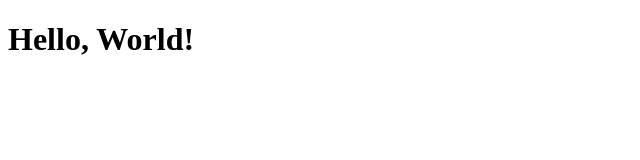
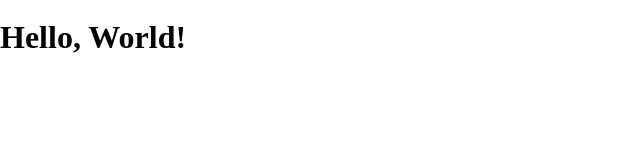
Before and after one commit to Nexters/who-really-wants-to-play, a React app: page / in a window 1280 px wide. Shown: the top 160 px of the page, without its empty margins (0-640 px from the left). Built offline with nearby package versions, Linux system fonts and the light colour scheme.

Commit message:
feat(scss): Add default styles

```diff
--- a/src/App.tsx
+++ b/src/App.tsx
@@ -1,5 +1,6 @@
 import { FunctionComponent } from 'react';
 import { createRoot } from 'react-dom/client';
+import './style/index.scss';
 
 const App: FunctionComponent = () => {
   return <h1>Hello, World!</h1>;
--- /dev/null
+++ b/src/style/global.scss
@@ -0,0 +1,10 @@
+body {
+	width: 100vw;
+	height: 100vh;
+	font-size: 100%;
+	font-style: normal;
+	font-weight: 300;
+	line-height: 1;
+	margin: 0;
+	padding: 0;
+}
--- a/src/style/index.scss
+++ b/src/style/index.scss
@@ -0,0 +1 @@
+@import "./global.scss";
--- a/webpack.prod.js
+++ b/webpack.prod.js
@@ -7,7 +7,7 @@ const productionOption = {
 };
 
 console.info(
-  `###########################[${new Date()}]##########################\n\n\n[INFO] Production build start!\n#####################################################\n`,
+  `\n#######[${new Date()}]##############\n\n[INFO] Production build start!\n\n#########################################################\n`,
 );
 
 module.exports = merge(common, productionOption);
```
